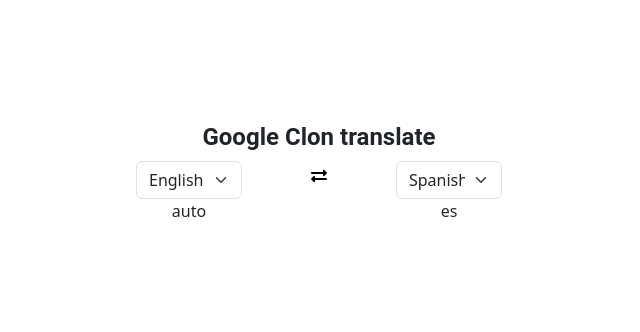
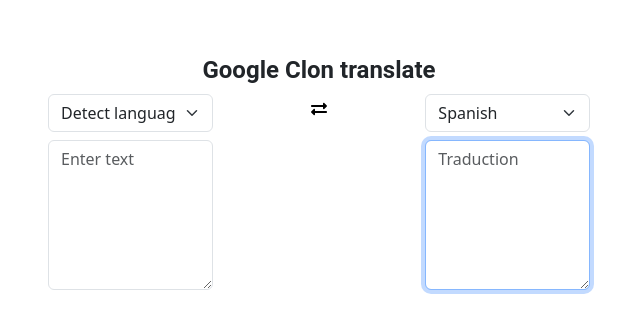
Before and after one commit to DavidS2602/Translator, a React (Vite) app: page / in a window 1280 px wide. Shown: the part 228-560 px from the top of the page, without its empty margins (321-961 px from the left). Built offline with nearby package versions, Linux system fonts and the light colour scheme.

Commit message:
Auto lenguage

```diff
--- a/src/App.jsx
+++ b/src/App.jsx
@@ -1,35 +1,67 @@
 import "./App.css";
-import 'bootstrap/dist/css/bootstrap.min.css'
+import "bootstrap/dist/css/bootstrap.min.css";
 import { FaExchangeAlt } from "react-icons/fa";
 import { useStore } from "./hooks/useStore";
 
-import Button from 'react-bootstrap/Button';
-import Container from 'react-bootstrap/Container';
-import Row from 'react-bootstrap/Row';
-import Col from 'react-bootstrap/Col';
+import Button from "react-bootstrap/Button";
+import Container from "react-bootstrap/Container";
+import Row from "react-bootstrap/Row";
+import Col from "react-bootstrap/Col";
 import { SelectorLenguages } from "./Components/SelectorLenguages";
+import { Form } from "react-bootstrap";
+import { useState } from "react";
 
 function App() {
-  const { fromLanguage, toLanguage, interChangeLanguages, setFromLanguage, setToLanguage } = useStore();
+  const {
+    fromLanguage,
+    toLanguage,
+    interChangeLanguages,
+    setFromLanguage,
+    setToLanguage,
+  } = useStore();
 
   return (
     <Container fluid>
-      <h1 className="mb-2 font-bold text-2xl font-roboto">Google Clon translate</h1>
+      <h1 className="mb-2 font-bold text-2xl font-roboto">
+        Google Clon translate
+      </h1>
       <Row>
         <Col>
-          <SelectorLenguages onChange={setFromLanguage} value={fromLanguage} />
-          {fromLanguage}
+          <SelectorLenguages
+            onChange={setFromLanguage}
+            value={fromLanguage}
+            showDetect={true}
+          />
+          <Form.Control
+            as="textarea"
+            placeholder="Enter text"
+            autoFocus
+            className="h-[150px] mt-2"
+          />
         </Col>
 
         <Col>
-          <Button  variant="link" onClick={interChangeLanguages} className="text-black">
+          <Button
+            variant="link"
+            onClick={interChangeLanguages}
+            className="text-black"
+          >
             <FaExchangeAlt />
           </Button>
         </Col>
 
         <Col>
-          <SelectorLenguages onChange={setToLanguage} value={toLanguage} />
-          {toLanguage}
+          <SelectorLenguages
+            onChange={setToLanguage}
+            value={toLanguage}
+            showDetect={false}
+          />
+          <Form.Control
+            as="textarea"
+            placeholder="Traduction"
+            autoFocus
+            className="h-[150px] mt-2"
+          />
         </Col>
       </Row>
     </Container>
--- a/src/Components/SelectorLenguages.jsx
+++ b/src/Components/SelectorLenguages.jsx
@@ -1,7 +1,7 @@
 import { Form } from "react-bootstrap";
-import { SUPPORTED_LANGUAGES } from "../Constants";
+import { AUTO_LENGUAGE, SUPPORTED_LANGUAGES } from "../Constants";
 
-export const SelectorLenguages = ({ onChange, value }) => {
+export const SelectorLenguages = ({ onChange, value, showDetect }) => {
 
     const handleChange = (event) => {
         onChange(event.target.value);
@@ -9,6 +9,7 @@
 
     return (
         <Form.Select aria-label="Select language" onChange={handleChange} value={value}>
+            {showDetect && <option value={AUTO_LENGUAGE}>Detect language</option>}
             {Object.entries(SUPPORTED_LANGUAGES).map(([key, literal]) => (
                 <option key={key} value={key}>
                     {literal}
```
